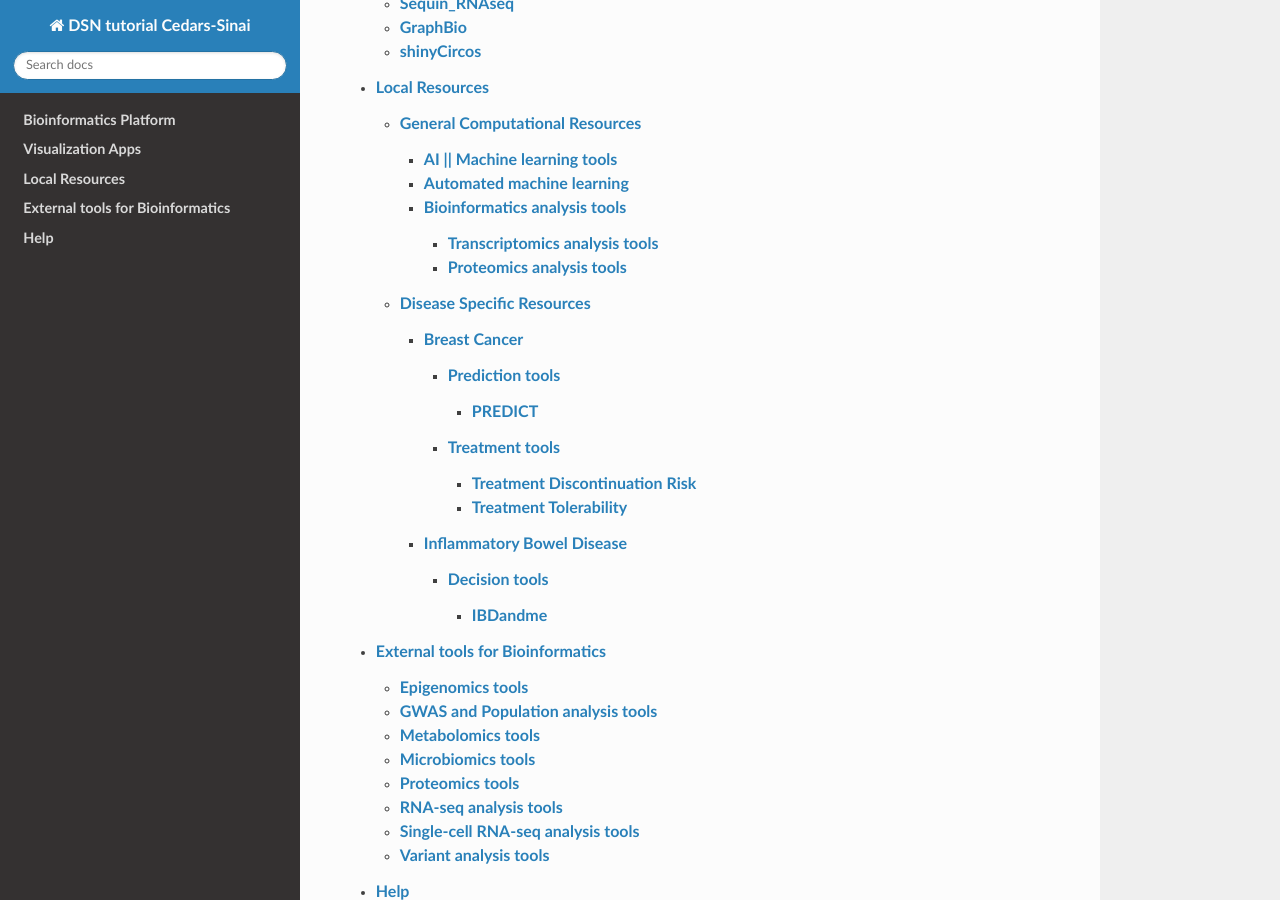
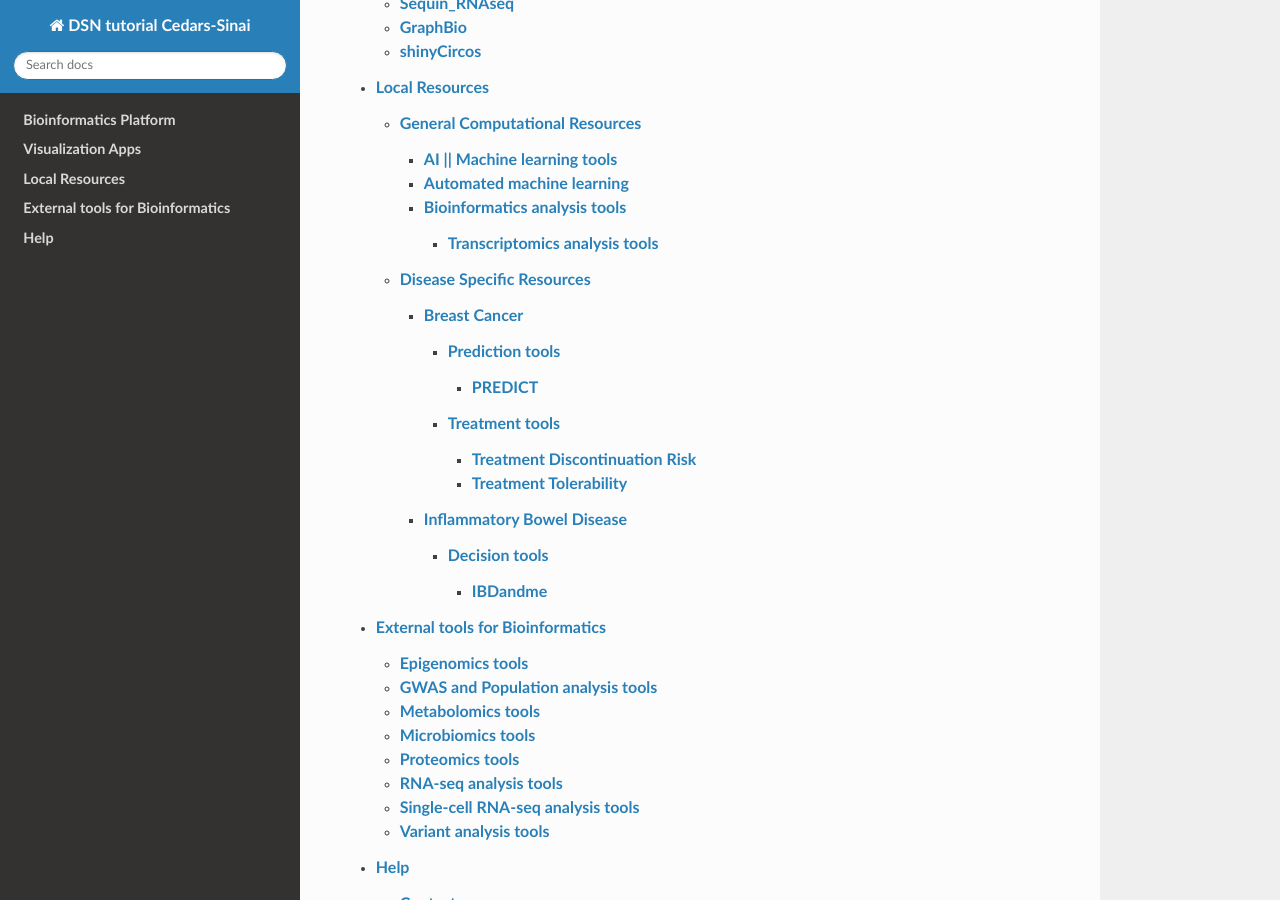
Before and after one commit to CedarsDSN/DSN_tutorial_page, a Sphinx documentation site: the page built from docs/index.rst, in a window 1280 px wide and 900 px high, scrolled down 609 px. Built offline with Sphinx 7.4.7 and the Read the Docs theme 3.1.0, drawn with Linux system fonts in a browser that asks for light colours; pages that are not in the unit, such as notebooks, are missing from menus.

Commit message:
Update index.rst

```diff
--- a/docs/Local Resources/General Computational Resources/Bioinformatics analysis tools/index.rst
+++ b/docs/Local Resources/General Computational Resources/Bioinformatics analysis tools/index.rst
@@ -7,4 +7,3 @@
     :depth: 2
 
    Transcriptomics analysis tools/index.rst
-   Proteomics analysis tools/index.rst
```
